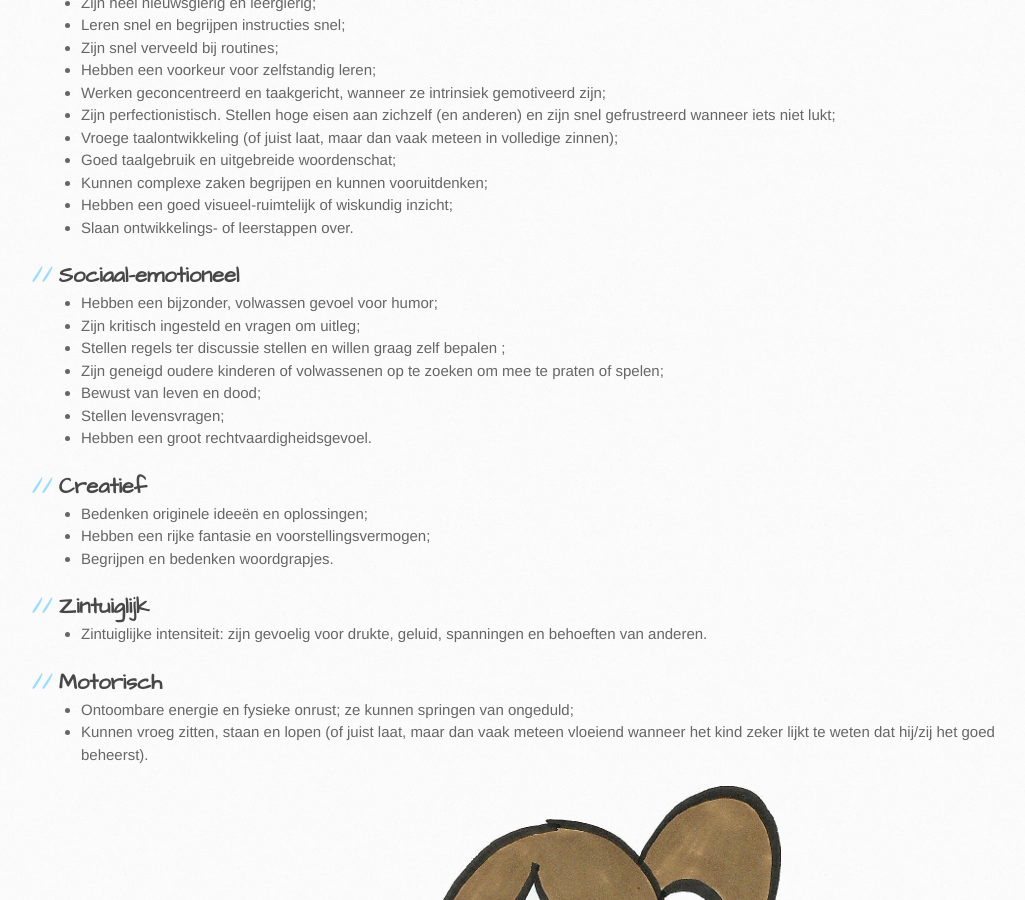
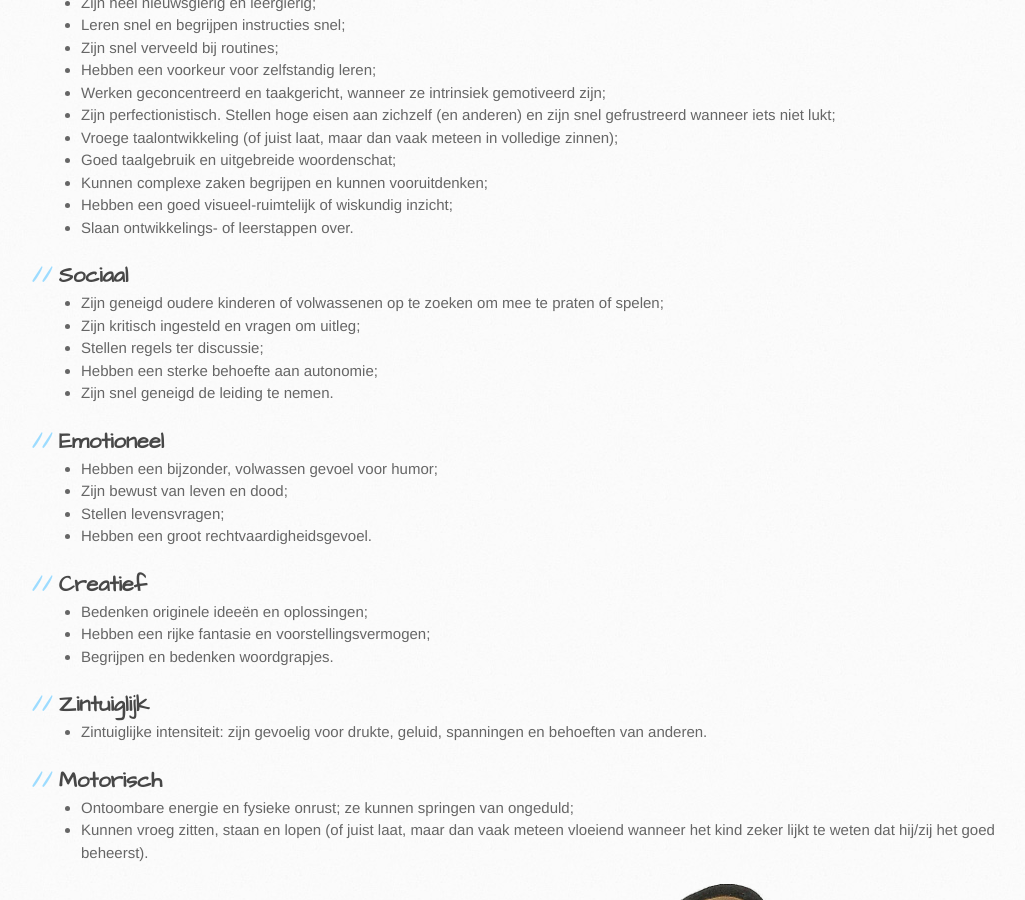
Before and after one commit to marloesbloemenkamp/marloesbloemenkamp.github.io, a Jekyll site: the page built from kenmerken.md, in a window 1280 px wide and 900 px high, scrolled down 502 px. Shown: the whole window, without its empty margins (109-1134 px from the left). Built offline with Jekyll 4.4.1, drawn with Linux system fonts in a browser that asks for light colours.

```diff
--- a/kenmerken.md
+++ b/kenmerken.md
@@ -28,12 +28,16 @@ Peuters met een ontwikkelingsvoorsprong...
 * Hebben een goed visueel-ruimtelijk of wiskundig inzicht;
 * Slaan ontwikkelings- of leerstappen over.
 
-## Sociaal-emotioneel
+## Sociaal
+* Zijn geneigd oudere kinderen of volwassenen op te zoeken om mee te praten of spelen;
+* Zijn kritisch ingesteld en vragen om uitleg;
+* Stellen regels ter discussie;
+* Hebben een sterke behoefte aan autonomie;
+* Zijn snel geneigd de leiding te nemen.
+
+## Emotioneel
 * Hebben een bijzonder, volwassen gevoel voor humor;
-* Zijn kritisch ingesteld en vragen om uitleg;
-* Stellen regels ter discussie stellen en willen graag zelf bepalen ;
-* Zijn geneigd oudere kinderen of volwassenen op te zoeken om mee te praten of spelen;
-* Bewust van leven en dood;
+* Zijn bewust van leven en dood;
 * Stellen levensvragen;
 * Hebben een groot rechtvaardigheidsgevoel.
 
```
